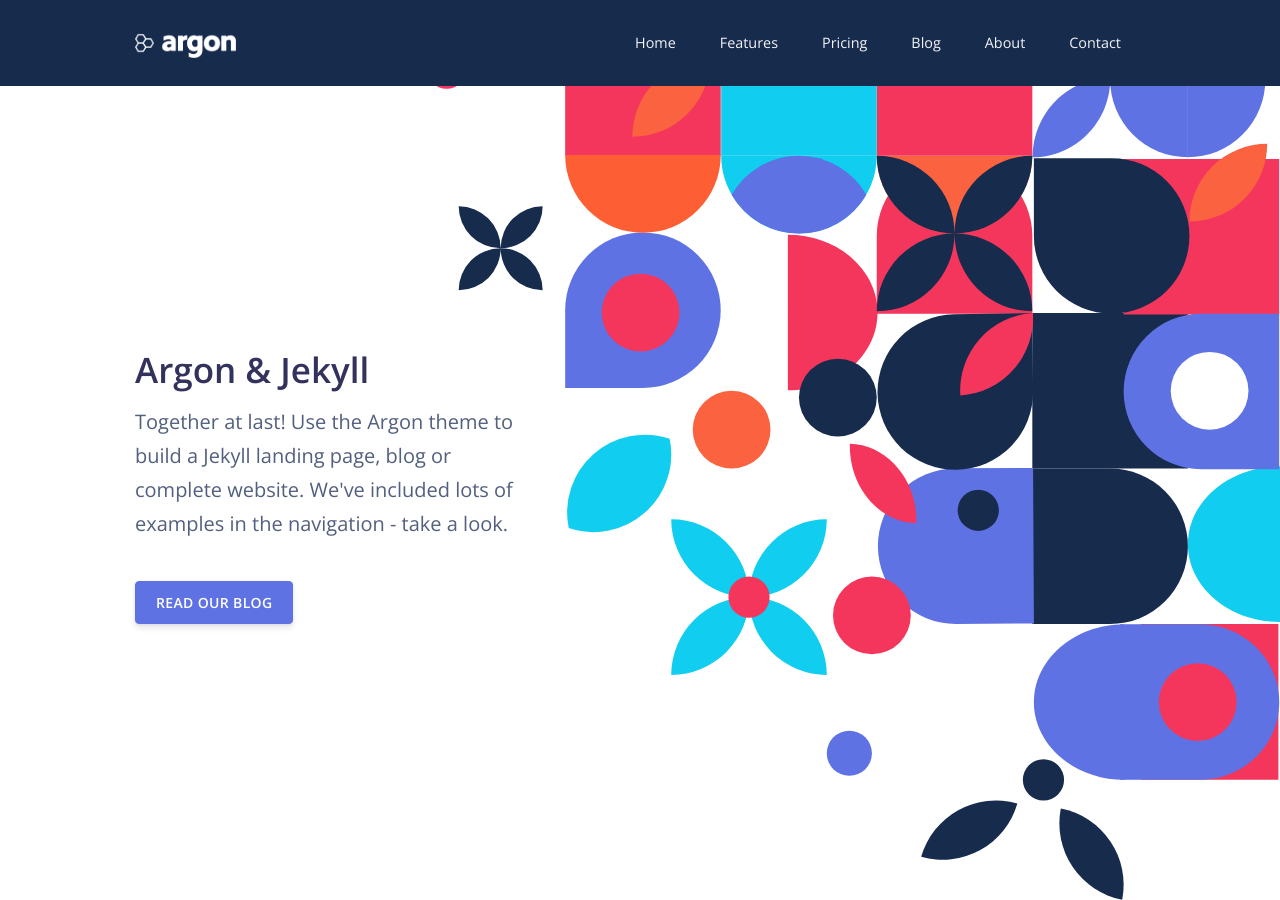
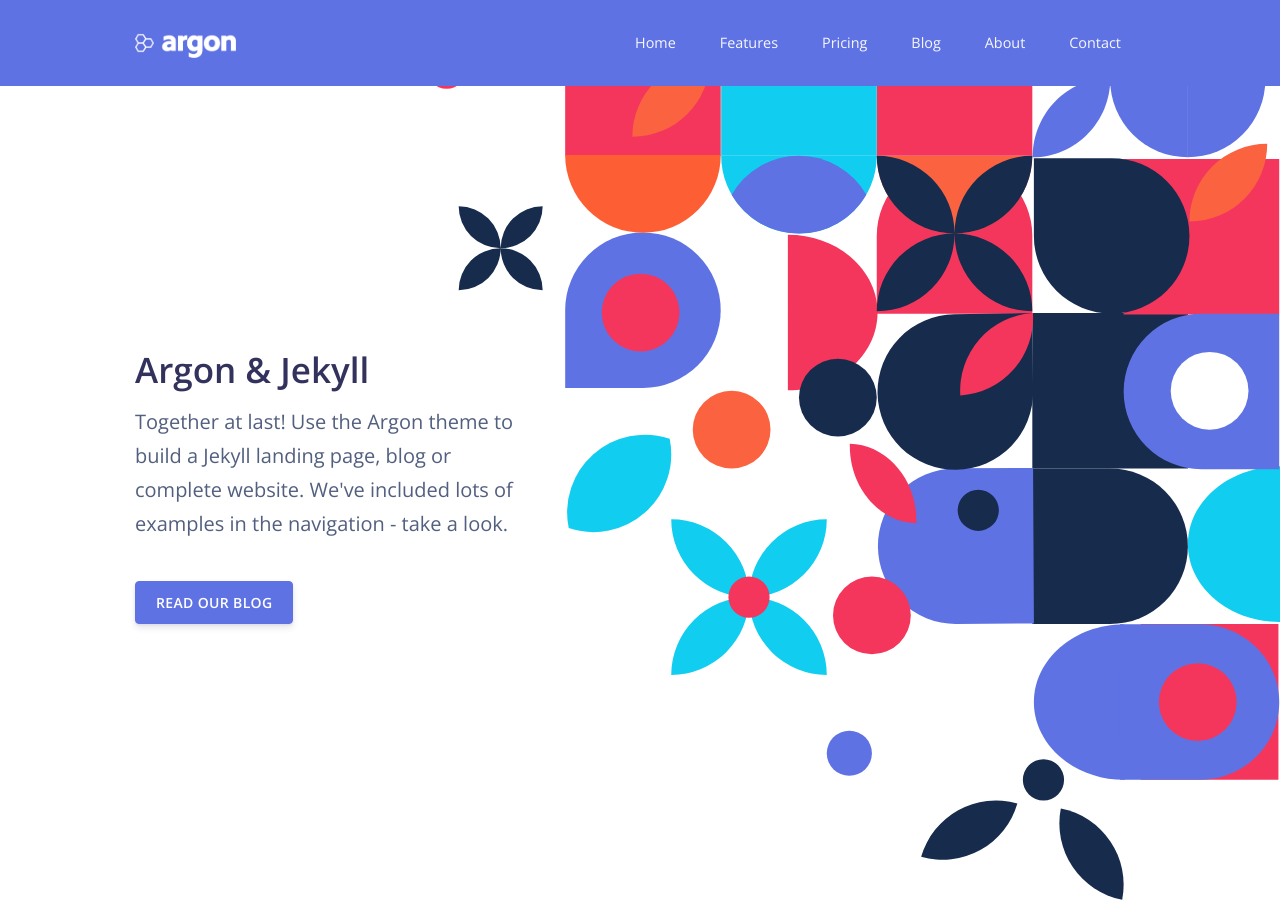
Before and after one commit to baynezy/www.bayn.es, a Jekyll site: the page built from argon-theme/index.html, in a window 1280 px wide and 900 px high. Built offline with Jekyll 4.4.1, drawn with Linux system fonts in a browser that asks for light colours; nearby versions of some CDN libraries.

Commit message:
Update theme to blue

```diff
--- a/argon-theme/_data/settings.yml
+++ b/argon-theme/_data/settings.yml
@@ -6,7 +6,7 @@ header_settings:
   logo_image: /assets/img/brand/white.png
   mobile_logo_image: /assets/img/brand/blue.png
   # Choose a color for your header [blue, dark, light].
-  theme: dark
+  theme: blue
   # If the page has a featured image, it turns transparent if allow_transparent is set to "yes".
   allow_transparent: "yes"
 
```
